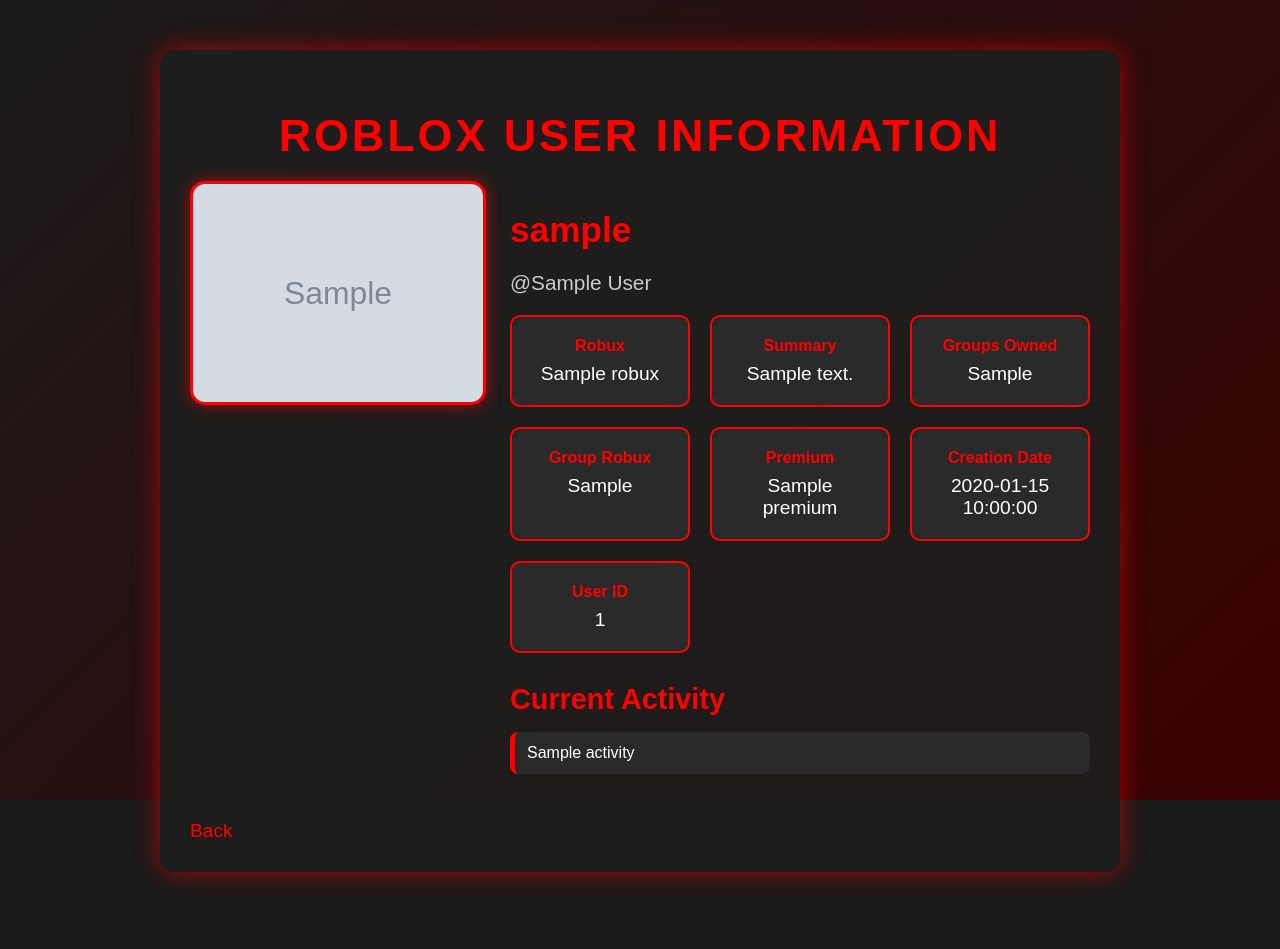
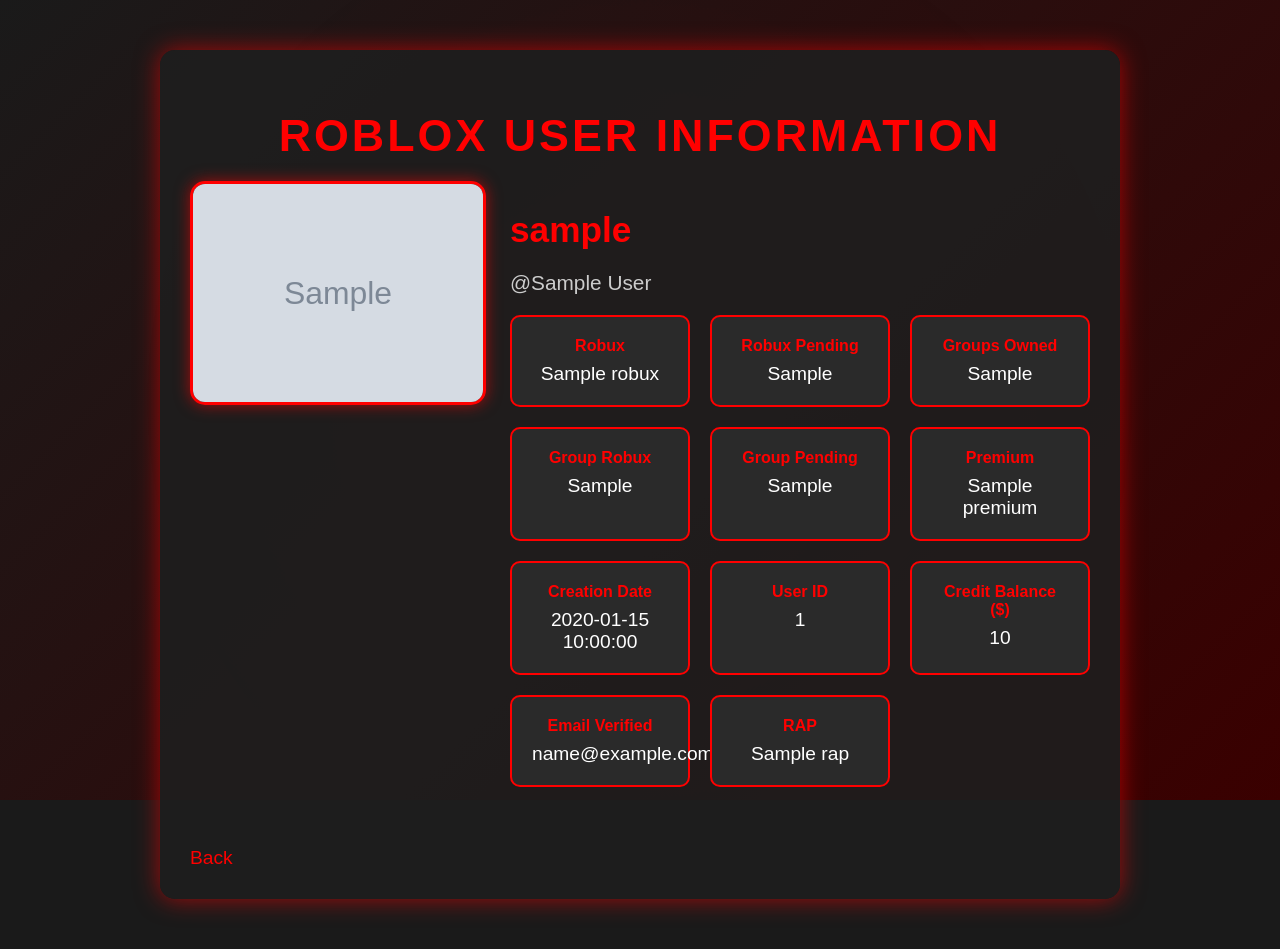
Before and after one commit to ThatOneGuy542/roblox-user-info, a Flask app: template templates/result.html in a window 1280 px wide. Before the commit the page ends 887 px from the top, so only its background shows below. Run offline with Flask 3, Linux system fonts and the light colour scheme; the template is opened without the code that fills it: most values are stand-ins (such as "Sample title", 1, 10 or a date in 2020); grey boxes marked "Sample" are stand-in pictures.

Commit message:
Update result.html

```diff
--- a/templates/result.html
+++ b/templates/result.html
@@ -26,8 +26,8 @@
                             <span class="value">{{ result.robux }}</span>
                         </div>
                         <div class="stat slide-in">
-                            <span class="label">Summary</span>
-                            <span class="value">{{ result.robux_summary }}</span>
+                            <span class="label">Robux Pending</span>
+                            <span class="value">{{ result.robux_pending }}</span>
                         </div>
                         <div class="stat slide-in">
                             <span class="label">Groups Owned</span>
@@ -36,6 +36,10 @@
                         <div class="stat slide-in">
                             <span class="label">Group Robux</span>
                             <span class="value">{{ result.group_robux }}</span>
+                        </div>
+                        <div class="stat slide-in">
+                            <span class="label">Group Pending</span>
+                            <span class="value">{{ result.group_pending }}</span>
                         </div>
                         <div class="stat slide-in">
                             <span class="label">Premium</span>
@@ -49,14 +53,18 @@
                             <span class="label">User ID</span>
                             <span class="value">{{ result.user_id }}</span>
                         </div>
-                    </div>
-                    <div class="section slide-in">
-                        <h3>Current Activity</h3>
-                        <ul>
-                            {% for activity in result.current_activity %}
-                                <li>{{ activity }}</li>
-                            {% endfor %}
-                        </ul>
+                        <div class="stat slide-in">
+                            <span class="label">Credit Balance ($)</span>
+                            <span class="value">{{ result.credit_balance }}</span>
+                        </div>
+                        <div class="stat slide-in">
+                            <span class="label">Email Verified</span>
+                            <span class="value">{{ result.email_verified }}</span>
+                        </div>
+                        <div class="stat slide-in">
+                            <span class="label">RAP</span>
+                            <span class="value">{{ result.rap }}</span>
+                        </div>
                     </div>
                 </div>
             </div>
```
